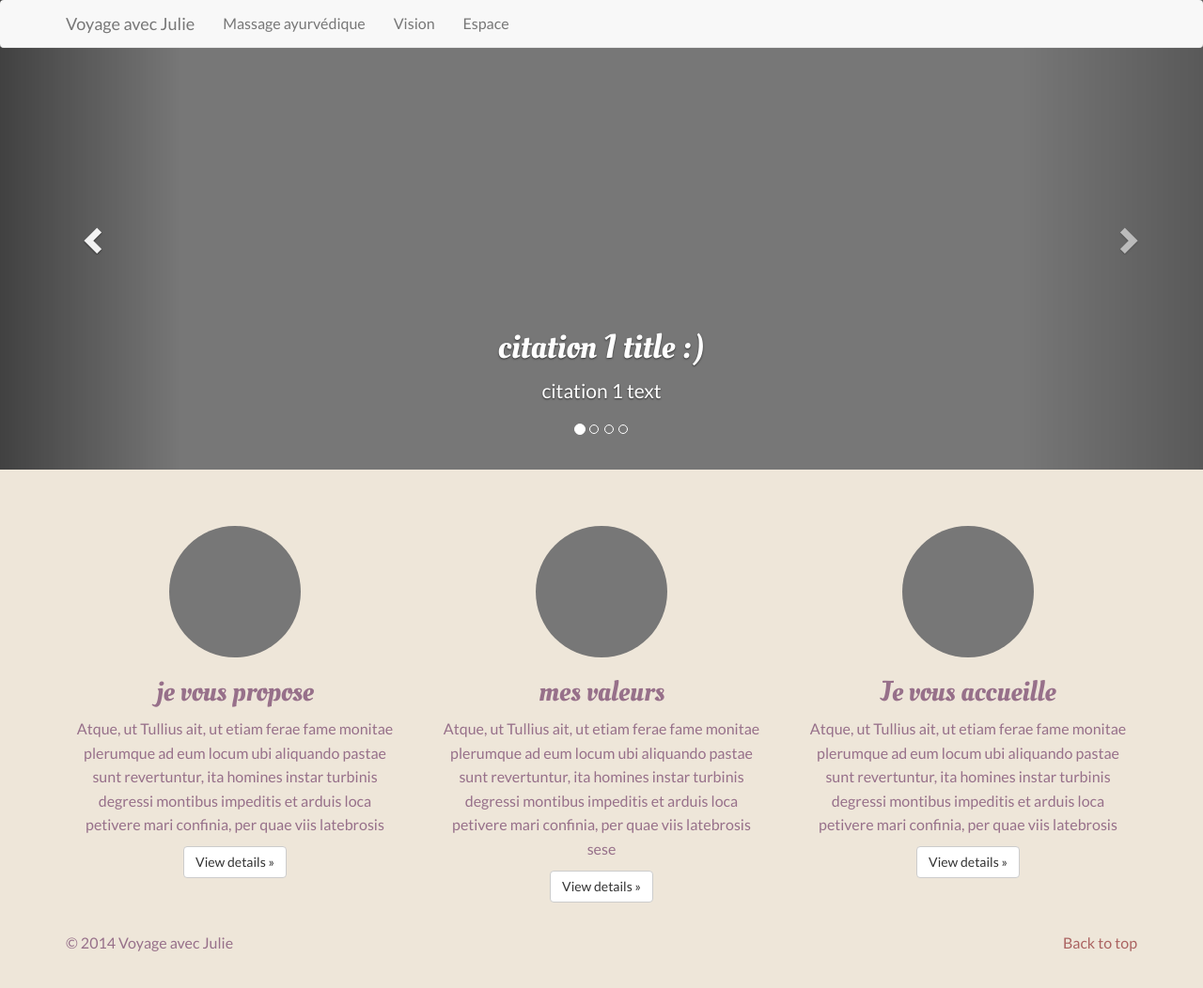
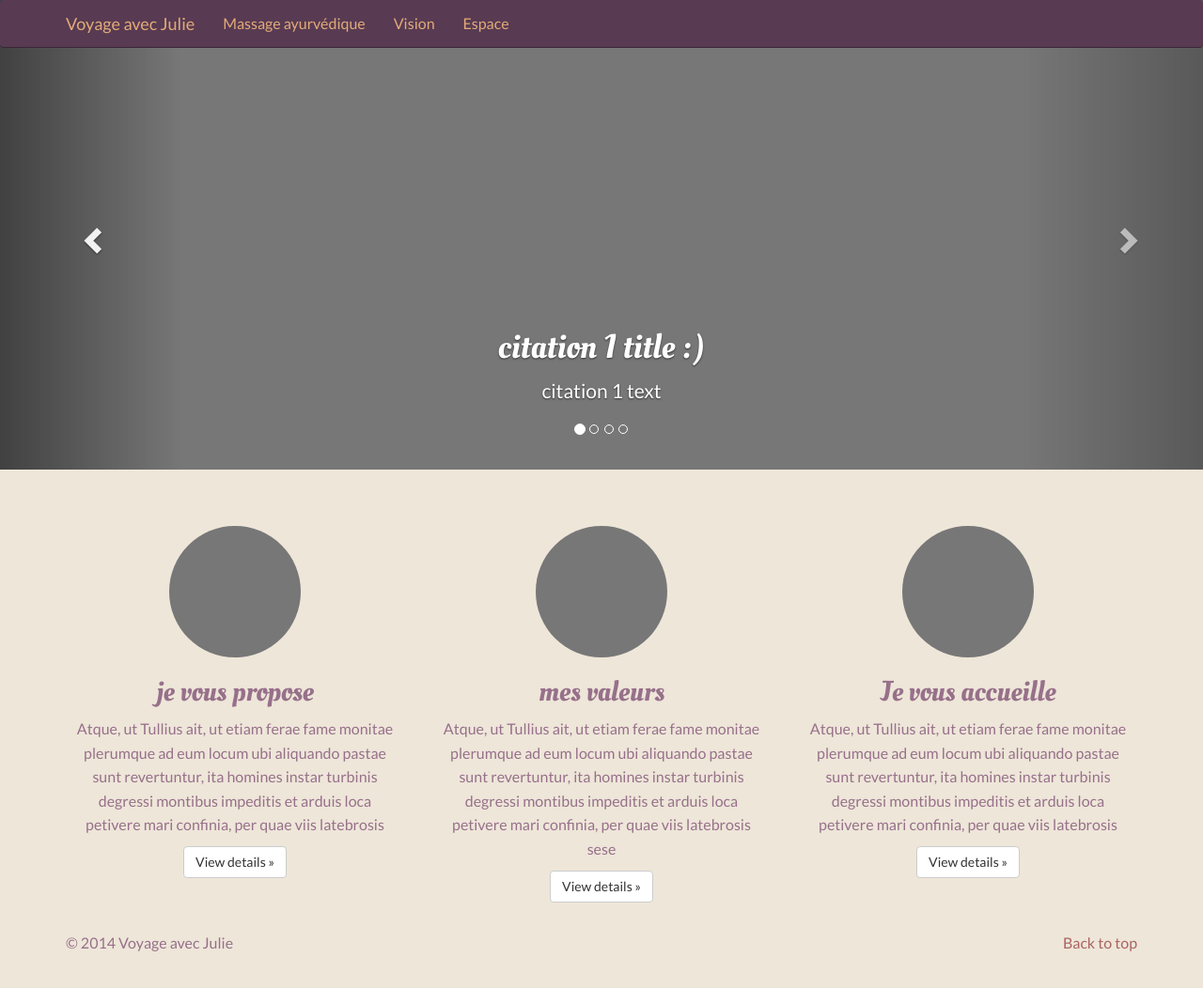
Before and after one commit to kiriline/ju, a Jekyll site: the page built from index.md, in a window 1280 px wide and 1066 px high. Shown: the top 1052 px of the window at 94% size. Built offline with Jekyll 4.4.1, drawn with Linux system fonts in a browser that asks for light colours; nearby versions of some CDN libraries; library files that are not in the unit come from our copies.

Commit message:
Update navbar.html

```diff
--- a/_includes/navbar.html
+++ b/_includes/navbar.html
@@ -1,7 +1,7 @@
     <div class="navbar-wrapper">
       <div class="container">
 
-        <div class="navbar navbar-default navbar-fixed-top" role="navigation">
+        <div class="navbar navbar-inverse navbar-fixed-top" role="navigation">
           <div class="container">
             <div class="navbar-header">
               <button type="button" class="navbar-toggle collapsed" data-toggle="collapse" data-target=".navbar-collapse">
@@ -10,14 +10,14 @@
                 <span class="icon-bar"></span>
                 <span class="icon-bar"></span>
               </button>
-              <a class="navbar-brand" href="/">{{ site.title }}</a>
+              <a class="navbar-brand" href="{{ site.baseurl }}">{{ site.title }}</a>
             </div>
             <div class="navbar-collapse collapse">
               <ul class="nav navbar-nav">
                 <!-- <li class="active"><a href="/">Home</a></li> -->
-                <li><a href="massage-ayurvedique">Massage ayurvédique</a></li>
-                <li><a href="vision">Vision</a></li>
-                <li><a href="espace">Espace</a></li>
+                <li><a href="{{ site.baseurl }}/massage-ayurvedique">Massage ayurvédique</a></li>
+                <li><a href="{{ site.baseurl }}/vision">Vision</a></li>
+                <li><a href="{{ site.baseurl }}/espace">Espace</a></li>
                 <!--<li class="dropdown">
                   <a href="#" class="dropdown-toggle" data-toggle="dropdown">Dropdown <span class="caret"></span></a>
                   <ul class="dropdown-menu" role="menu">
```
